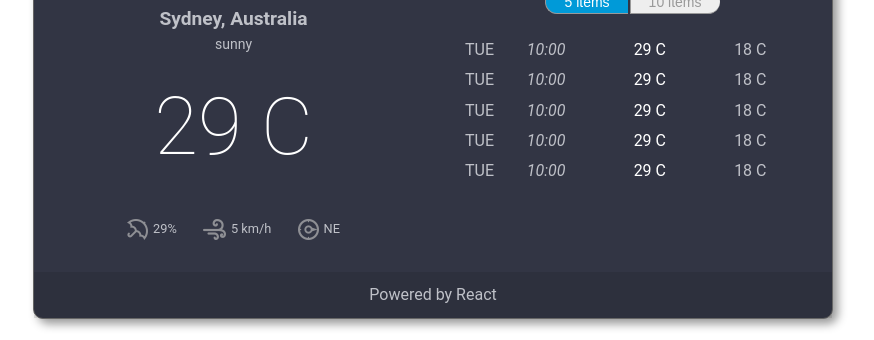
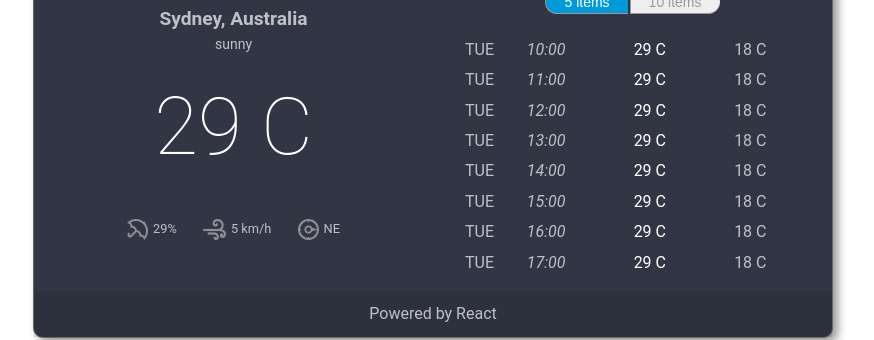
Before and after one commit to herotl111/JRAcademy-weather-app, a React (Create React App) app: page / in a window 1280 px wide. Both pictures are taken after a click on the button "5 items". Shown: the part 188-528 px from the top of the page, without its empty margins (207-1081 px from the left). Built offline with nearby package versions, Linux system fonts and the light colour scheme.

Commit message:
not really switch items

```diff
--- a/src/components/Forecast.jsx
+++ b/src/components/Forecast.jsx
@@ -5,10 +5,10 @@ const Forecast = (props) => {
     return (
         <section class="weather-forecast">
             <div className="forecast__switch">
-                <button className="forecast__switch_0 switch-active">5 items</button>
-                <button className="forecast__switch_1">10 items</button>
+                <button onClick={props.swtichLabel} className="forecast__switch_0 switch-active">5 items</button>
+                <button onClick={props.swtichLabel} className="forecast__switch_1">10 items</button>
             </div>
-            <div className="weather-forecast__row">
+            <div className="weather-forecast__row ">
                 <span className="weather-forecast__day">{data[0].weekday}</span>
                 <span className="weather-forecast__icon">
                     <i className="weather-forecast__icon">{data[0].time}</i>
@@ -17,36 +17,60 @@ const Forecast = (props) => {
                 <span className="weather-forecast__low">{data[0].low[unit]} {unit}</span>
             </div>
             <div className="weather-forecast__row">
-                <span className="weather-forecast__day">{data[0].weekday}</span>
+                <span className="weather-forecast__day">{data[1].weekday}</span>
                 <span className="weather-forecast__icon">
-                    <i className="weather-forecast__icon">{data[0].time}</i>
+                    <i className="weather-forecast__icon">{data[1].time}</i>
                 </span>
-                <span className="weather-forecast__high">{data[0].high[unit]} {unit}</span>
-                <span className="weather-forecast__low">{data[0].low[unit]} {unit}</span>
+                <span className="weather-forecast__high">{data[1].high[unit]} {unit}</span>
+                <span className="weather-forecast__low">{data[1].low[unit]} {unit}</span>
             </div>
             <div className="weather-forecast__row">
-                <span className="weather-forecast__day">{data[0].weekday}</span>
+                <span className="weather-forecast__day">{data[2].weekday}</span>
                 <span className="weather-forecast__icon">
-                    <i className="weather-forecast__icon">{data[0].time}</i>
+                    <i className="weather-forecast__icon">{data[2].time}</i>
                 </span>
-                <span className="weather-forecast__high">{data[0].high[unit]} {unit}</span>
-                <span className="weather-forecast__low">{data[0].low[unit]} {unit}</span>
+                <span className="weather-forecast__high">{data[2].high[unit]} {unit}</span>
+                <span className="weather-forecast__low">{data[2].low[unit]} {unit}</span>
             </div>
             <div className="weather-forecast__row">
-                <span className="weather-forecast__day">{data[0].weekday}</span>
+                <span className="weather-forecast__day">{data[3].weekday}</span>
                 <span className="weather-forecast__icon">
-                    <i className="weather-forecast__icon">{data[0].time}</i>
+                    <i className="weather-forecast__icon">{data[3].time}</i>
                 </span>
-                <span className="weather-forecast__high">{data[0].high[unit]} {unit}</span>
-                <span className="weather-forecast__low">{data[0].low[unit]} {unit}</span>
+                <span className="weather-forecast__high">{data[3].high[unit]} {unit}</span>
+                <span className="weather-forecast__low">{data[3].low[unit]} {unit}</span>
             </div>
             <div className="weather-forecast__row">
-                <span className="weather-forecast__day">{data[0].weekday}</span>
+                <span className="weather-forecast__day">{data[4].weekday}</span>
                 <span className="weather-forecast__icon">
-                    <i className="weather-forecast__icon">{data[0].time}</i>
+                    <i className="weather-forecast__icon">{data[4].time}</i>
                 </span>
-                <span className="weather-forecast__high">{data[0].high[unit]} {unit}</span>
-                <span className="weather-forecast__low">{data[0].low[unit]} {unit}</span>
+                <span className="weather-forecast__high">{data[4].high[unit]} {unit}</span>
+                <span className="weather-forecast__low">{data[4].low[unit]} {unit}</span>
+            </div>
+            <div className={props.offLabel}>
+                <span className="weather-forecast__day">{data[5].weekday}</span>
+                <span className="weather-forecast__icon">
+                    <i className="weather-forecast__icon">{data[5].time}</i>
+                </span>
+                <span className="weather-forecast__high">{data[5].high[unit]} {unit}</span>
+                <span className="weather-forecast__low">{data[5].low[unit]} {unit}</span>
+            </div>
+            <div className={props.offLabel}>
+                <span className="weather-forecast__day">{data[6].weekday}</span>
+                <span className="weather-forecast__icon">
+                    <i className="weather-forecast__icon">{data[6].time}</i>
+                </span>
+                <span className="weather-forecast__high">{data[6].high[unit]} {unit}</span>
+                <span className="weather-forecast__low">{data[6].low[unit]} {unit}</span>
+            </div>
+            <div className={props.offLabel}>
+                <span className="weather-forecast__day">{data[7].weekday}</span>
+                <span className="weather-forecast__icon">
+                    <i className="weather-forecast__icon">{data[7].time}</i>
+                </span>
+                <span className="weather-forecast__high">{data[7].high[unit]} {unit}</span>
+                <span className="weather-forecast__low">{data[7].low[unit]} {unit}</span>
             </div>
         </section>
     );
--- a/src/components/WeatherChannel.jsx
+++ b/src/components/WeatherChannel.jsx
@@ -23,22 +23,46 @@ const mockConditionData = {
     {weekday:'Tue', time:'14:00', high:{C:29, F:70}, low:{C:18, F:58}},
     {weekday:'Tue', time:'15:00', high:{C:29, F:70}, low:{C:18, F:58}},
     {weekday:'Tue', time:'16:00', high:{C:29, F:70}, low:{C:18, F:58}},
+    {weekday:'Tue', time:'17:00', high:{C:29, F:70}, low:{C:18, F:58}},
+    {weekday:'Tue', time:'18:00', high:{C:29, F:70}, low:{C:18, F:58}},
+    {weekday:'Tue', time:'19:00', high:{C:29, F:70}, low:{C:18, F:58}},
   ];
 
 
 export default class WeatherChannel extends Component{
     constructor(props) {
         super(props);
-        this.state={unit:"C"}
+        this.state={
+            unit:"C",
+            switchButtonFew:"forecast__switch_0 switch-active",
+            switchButtonMore:"forecast__switch_0",
+            offLabel:"weather-forecast__row onoffswitch-checkbox"
+        };
     }
 
     swapTempUnit = () => {
-        this.setState ((preState, props) => {
-            if (preState.unit==="C") {
-                return ({unit:"F"});
+        this.setState ((preUnit, props) => {
+            if (preUnit.unit==="C") {
+                return ({unit:"F",});
             }
             return ({unit:"C"});
             });
+    }
+    swtichLabel =() => {
+
+        this.setState ((preState, props) =>{
+            if (preState.offLabel==="weather-forecast__row onoffswitch-checkbox"
+            && preState.switchButtonFew==="forecast__switch_0 switch-active")
+            {return ({offLabel:"weather-forecast__row",
+                    switchButtonFew:"forecast__switch_0",
+                    switchButtonMore:"forecast__switch_0 switch-active"
+                    });}
+
+            return ({offLabel:"weather-forecast__row onoffswitch-checkbox",
+            switchButtonFew:"forecast__switch_0 switch-active",
+            switchButtonMore:"forecast__switch_0"
+            })
+        });
     }
     render(){
         return(
@@ -54,6 +78,8 @@ export default class WeatherChannel extends Component{
                 <Forecast
                     data={mockForecastData}
                     unit={this.state.unit}
+                    offLabel={this.state.offLabel}
+                    swtichLabel={this.swtichLabel}
                  />
             </main>
         );
```
